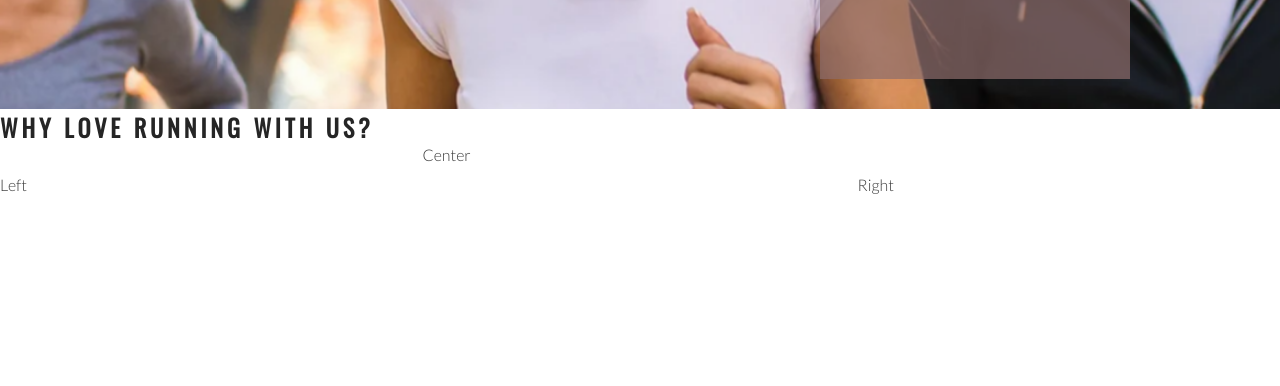
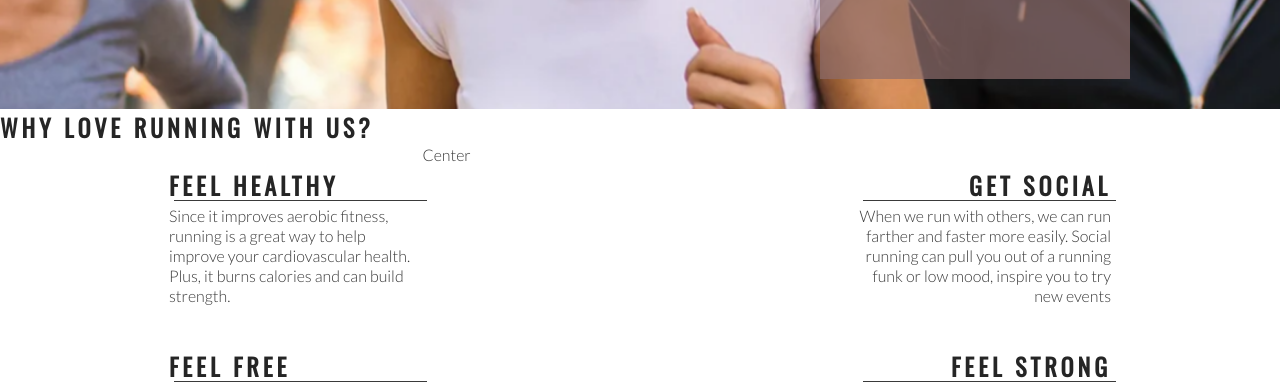
Before and after one commit to Kay-ddggxh/ci-love-running, a plain HTML site: page index.html in a window 1280 px wide. Shown: the part 566-952 px from the top of the page. Drawn offline with nearby package versions, Linux system fonts and the light colour scheme.

Commit message:
add right about section content and style

```diff
--- a/assets/css/style.css
+++ b/assets/css/style.css
@@ -135,3 +135,33 @@ h2 {
     width: 33%;
 
 }
+
+hr {
+    border-top: 1px solid #3a3a3a;
+    width: 100%;
+    margin: 5px;
+}
+
+.left-about-heading {
+    width: 60%;
+    float: right;
+    line-height: 20px;
+    clear: both;
+    margin-bottom: 50px;
+}
+
+.right-about-heading {
+    width: 60%;
+    float: left;
+    line-height: 20px;
+    clear: both;
+    margin-bottom: 50px;
+}
+
+.right-about-heading h2 {
+    text-align: right;
+}
+
+.right-about-heading p {
+    text-align: right;
+}
--- a/index.html
+++ b/index.html
@@ -33,8 +33,33 @@
     </section>
     <section id="club-ethos">
         <h1>Why Love Running With Us?</h1>
-        <div id="left-about">Left</div>
-        <div id="right-about">Right</div>
+        <div id="left-about">
+            <div class="left-about-heading">
+                <h2>Feel Healthy</h2>
+                <hr>
+                <p>Since it improves aerobic fitness, running is a great way to help improve your cardiovascular health.
+                    Plus, it burns calories and can build strength.</p>
+            </div>
+            <div class="left-about-heading">
+                <h2>Feel Free</h2>
+                <hr>
+                <p>Physical exercise, running included, is known to release endorphins in the brain. Endorphins make you
+                    more energetic, more awake and, yes, happier.</p>
+            </div>
+        </div>
+        <div id="right-about">
+            <div class="right-about-heading">
+                <h2>Get Social</h2>
+                <hr>
+                <p>When we run with others, we can run farther and faster more easily. Social running can pull you out
+                    of a running funk or low mood, inspire you to try new events</p>
+            </div>
+            <div class="right-about-heading">
+                <h2>Feel Strong</h2>
+                <hr>
+                <p>Running strengthens your heart by pumping blood more effectively through your body.</p>
+            </div>
+        </div>
         <div id="center-about">Center</div>
     </section>
     <section>Running location, distances, times</section>
```
